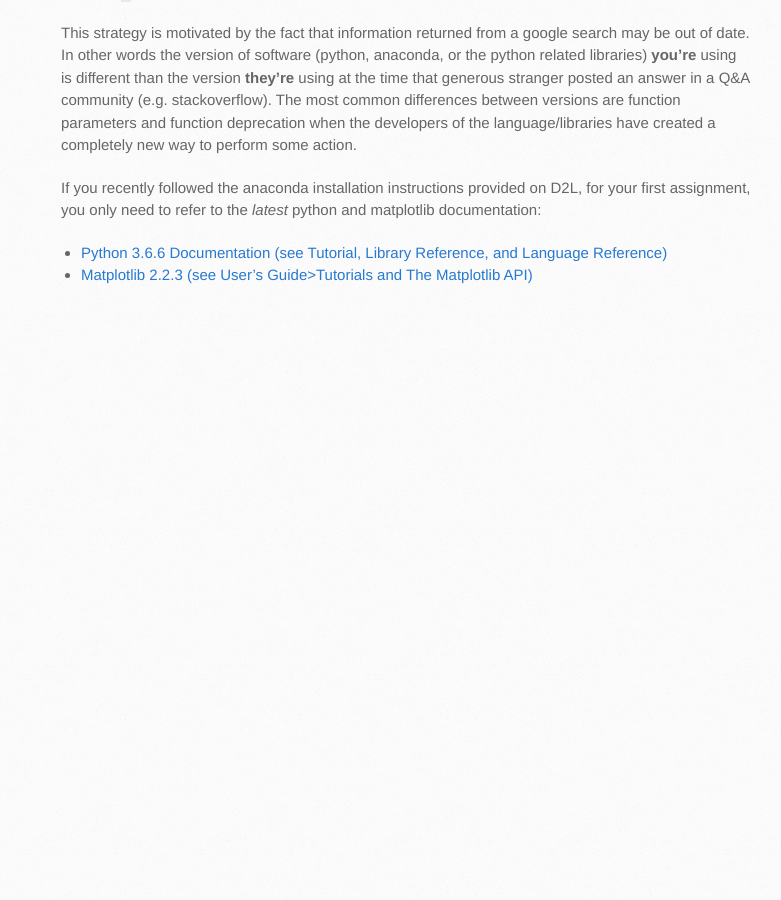
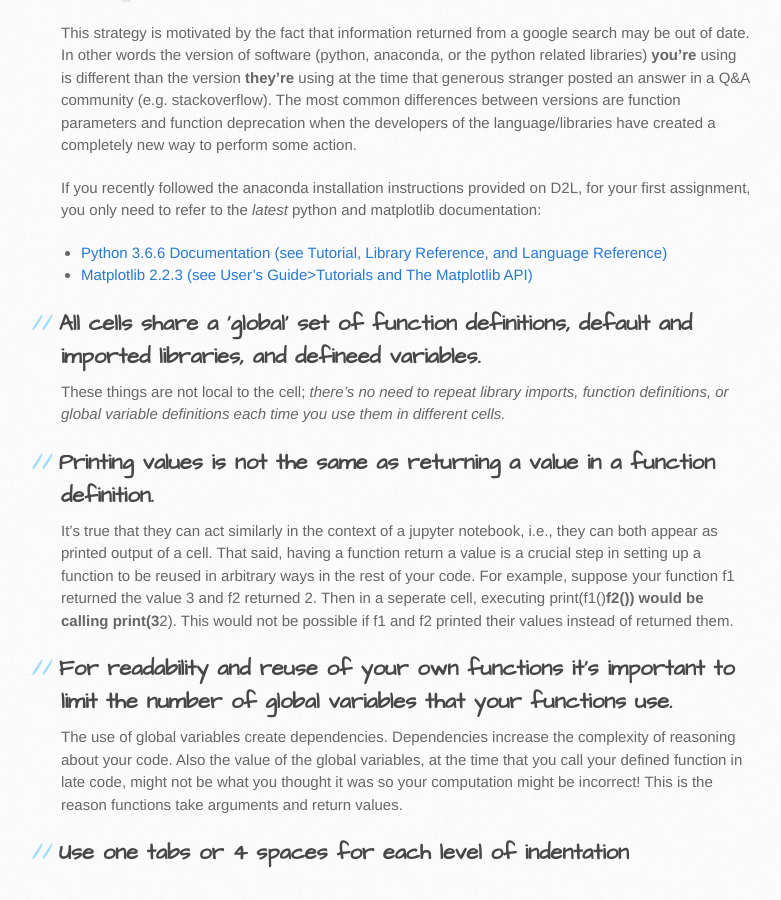
Before and after one commit to philstutorials/philstutorials.github.io, a Jekyll site: the page built from DATA601.md, in a window 1280 px wide and 900 px high, scrolled down 1008 px. Shown: the whole window, without its empty margins (109-890 px from the left). Built offline with Jekyll 4.4.1, drawn with Linux system fonts in a browser that asks for light colours; our own code applies the rules of GitHub Pages for plain Markdown files; before the commit the page ends 1337 px from its top, so only the background shows below that.

Commit message:
Update DATA601.md

```diff
--- a/DATA601.md
+++ b/DATA601.md
@@ -33,3 +33,16 @@ The most common differences between versions are function parameters and functio
 If you recently followed the anaconda installation instructions provided on D2L, for your first assignment, you only need to refer to the *latest* python and matplotlib documentation:
 * [Python 3.6.6 Documentation (see Tutorial, Library Reference, and Language Reference)](https://docs.python.org/3.6/index.html)
 * [Matplotlib 2.2.3 (see User's Guide>Tutorials and The Matplotlib API)](https://matplotlib.org/contents.html)
+
+
+## All cells share a 'global' set of function definitions, default and imported libraries, and defineed variables.
+These things are not local to the cell; *there's no need to repeat library imports, function definitions, or global variable definitions each time you use them in different cells.*
+
+## Printing values is not the same as returning a value in a function definition.
+It's true that they can act similarly in the context of a jupyter notebook, i.e., they can both appear as printed output of a cell. That said, having a function return a value is a crucial step in setting up a function to be reused in arbitrary ways in the rest of your code. For example, suppose your function f1 returned the value 3 and f2 returned 2. Then in a seperate cell, executing print(f1()**f2()) would be calling print(3**2). This would not be possible if f1 and f2 printed their values instead of returned them.
+
+## For readability and reuse of your own functions it's important to limit the number of global variables that your functions use.
+The use of global variables create dependencies. Dependencies increase the complexity of reasoning about your code. Also the value of the global variables, at the time that you call your defined function in late code, might not be what you thought it was so your computation might be incorrect! This is the reason functions take arguments and return values.
+
+
+## Use one tabs or 4 spaces for each level of indentation
```
